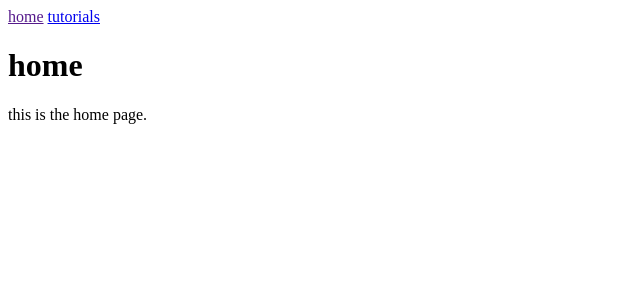
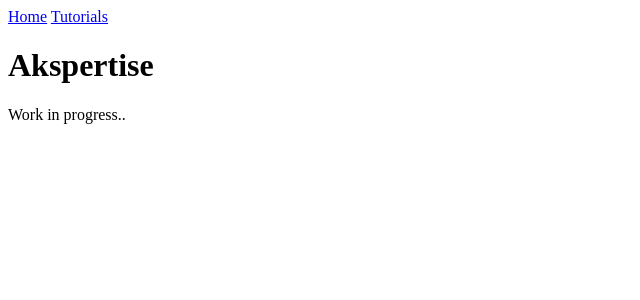
Before and after one commit to akselkristoffersen/akselkristoffersen.github.io, a SvelteKit app: page / in a window 1280 px wide. Shown: the top 300 px of the page, without its empty margins (0-640 px from the left). Built offline with nearby package versions, Linux system fonts and the light colour scheme.

Commit message:
Fix layout

```diff
--- a/src/routes/+layout.svelte
+++ b/src/routes/+layout.svelte
@@ -3,8 +3,8 @@
 </script>
 
 <nav>
-	<a href="{base}">home</a>
-	<a href="{base}/tutorials">tutorials</a>
+	<a href="{base}/">Home</a>
+	<a href="{base}/tutorials">Tutorials</a>
 </nav>
 
 <slot />
--- a/src/routes/+page.svelte
+++ b/src/routes/+page.svelte
@@ -1,2 +1,2 @@
-<h1>home</h1>
-<p>this is the home page.</p>
+<h1>Akspertise</h1>
+<p>Work in progress..</p>
--- a/src/routes/tutorials/+page.svelte
+++ b/src/routes/tutorials/+page.svelte
@@ -1,2 +1,2 @@
-<h1>tutorials</h1>
-<p>this is the tutorials page.</p>
+<h1>Tutorials</h1>
+<p>This is a page for tutorials</p>
```
